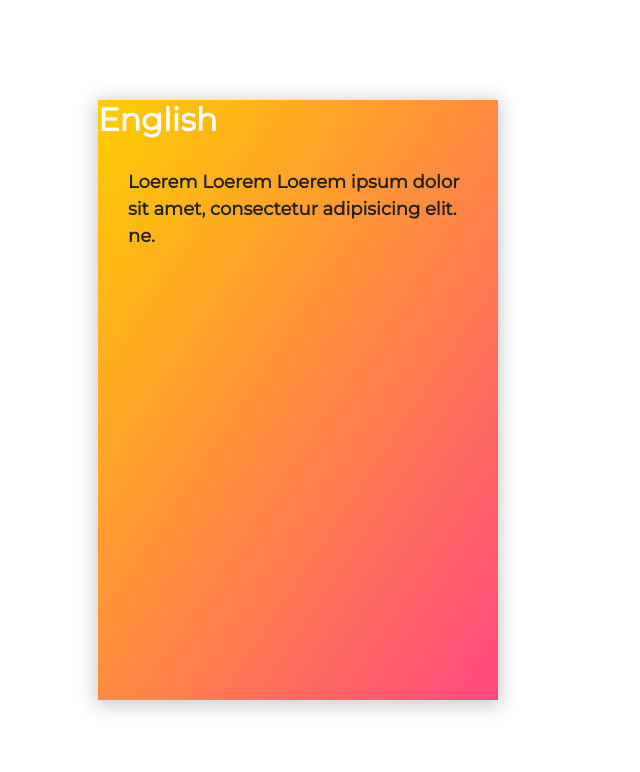
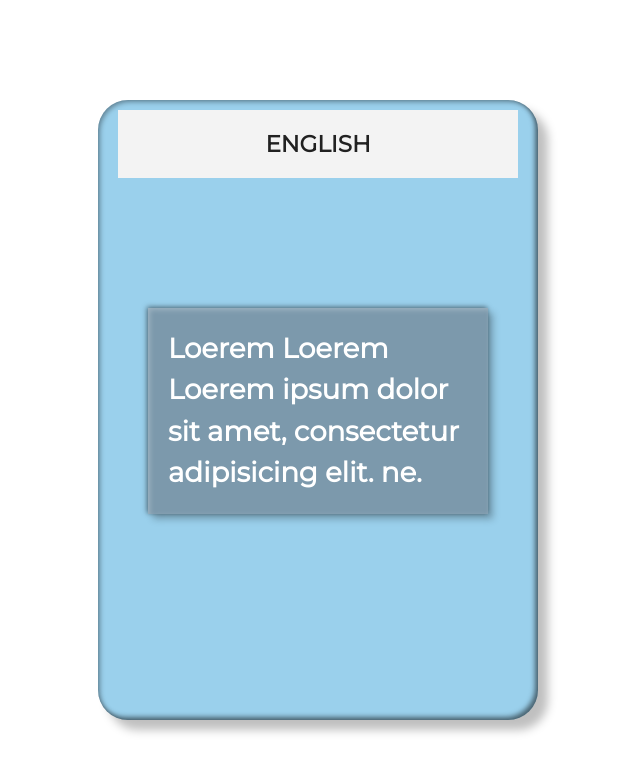
Before and after one commit to Ahmad-mufied/Flip-Card, a plain HTML site: page index.html in a window 1280 px wide. Shown: the whole page, without its empty margins (342-982 px from the left). Drawn offline with Linux system fonts and the light colour scheme.

Commit message:
Update main.css
change all code

```diff
--- a/main.css
+++ b/main.css
@@ -1,6 +1,6 @@
 :root {
-  --primary: #FFCE00;
-  --secondary: #FE4880;
+  --primary: #9AD0EC;
+  --secondary: #4FBDBA;
   --dark: #212121;
   --light: #F3F3F3;
 }
@@ -48,18 +48,31 @@ body {
 }
 
 .card__face--front {
-  background-image: linear-gradient(to bottom right, var(--primary), var(--secondary));
+
+  width: 100%;
+  border: none;
+  outline: none;
+  padding: 10px 20px;
+  border-radius: 30px;
+  box-shadow: 10px 10px 10px rgba(0, 0, 0, 0.25),
+  inset 2px 2px 5px rgba(0, 0, 0, 0.35),
+  inset -3px -3px 5px rgba(0, 0, 0, 0.5);
+  background: #9AD0EC;
   display: flex;
   align-items: center;
   justify-content: center;
 }
 
-.card__face--front h2 {
-  color: #FFF;
-  font-size: 32px;
+.to_translate {
+
 }
 
 .card__face--back {
+  padding: 10px 20px;
+  border-radius: 30px;
+  box-shadow: 5px 5px 7px rgba(0, 0, 0, 0.25),
+  inset 2px 2px 5px rgba(0, 0, 0, 0.35),
+  inset -3px -3px 5px rgba(0, 0, 0, 0.5);
   background-color: var(--light);
   transform: rotateY(180deg);
 }
@@ -69,12 +82,13 @@ body {
   height: 100%;
 }
 
-.card__header {
+.card__header_back {
   position: relative;
-  padding: 30px 30px 40px;
+  padding: 30px 10px 40px;
 }
 
-.card__header::after {
+
+.card__face--back .card__header_back::after {
   content: '';
   display: block;
   position: absolute;
@@ -83,42 +97,71 @@ body {
   right: 0;
   bottom: 0;
   z-index: -1;
-  border-radius: 0 0 50% 0;
-  background-image: linear-gradient(to bottom left, var(--primary) 10%, var(--secondary) 115%);
+  border-radius: 0 0 45% 45%;
+  background-image: linear-gradient(to top right, var(--primary) 10%, var(--secondary) 115%);
 }
 
-.pp {
-  display: block;
-  width: 128px;
-  height: 128px;
-  margin: 0 auto 30px;
-  border-radius: 50%;
-  background-color: #FFF;
-  border: 5px solid #FFF;
-  object-fit: cover;
-}
 
-.card__header h2 {
+
+.card__header_back h2 {
   color: #FFF;
-  font-size: 32px;
+  font-size: 23px;
   font-weight: 900;
   text-transform: uppercase;
   text-align: center;
 }
 
-.card__body {
-  padding: 30px;
+.card__header_front h2  {
+  background: #F3F3F3;
+  padding: 20px;
+  color: var(--dark);
+  font-size: 23px;
+  font-weight: 900;
+  text-transform: uppercase;
+  text-align: center;
 }
+
 
 .card__body {
   color: var(--dark);
+  padding: 50px 30px 30px;
   font-size: 24px;
   font-weight: 600;
-  margin-bottom: 15px;
+  margin-top: 30px;
 }
 
-.card__body p {
+.card__face--back .card__body p {
+  align-items: center;
+  margin-top: 50px;
+  padding: 20px;
   color: var(--dark);
-  font-size: 18px;
+  background-color: #8ca0ff;
+  font-size: 25px;
   line-height: 1.5;
+
+  color: #fff;
+  font-size: 1.15em;
+  box-shadow: 5px 5px 7px rgba(0, 0, 0, 0.25),
+  inset 2px 2px 5px rgba(255, 255, 255, 0.25),
+   -1px -1px 5px rgba(0, 0, 0, 0.5);
+  z-index: -1;
+  background: #4FBDBA;
 }
+
+.card__face--front .card__body p {
+  align-items: center;
+  margin-top: 50px;
+  padding: 20px;
+  color: var(--dark);
+  background-color: #8ca0ff;
+  font-size: 25px;
+  line-height: 1.5;
+
+  color: #fff;
+  font-size: 1.15em;
+  box-shadow: 5px 5px 7px rgba(0, 0, 0, 0.25),
+  inset 2px 2px 5px rgba(255, 255, 255, 0.25),
+   -1px -1px 5px rgba(0, 0, 0, 0.5);
+  z-index: -1;
+  background: #7C99AC;
+}
```
